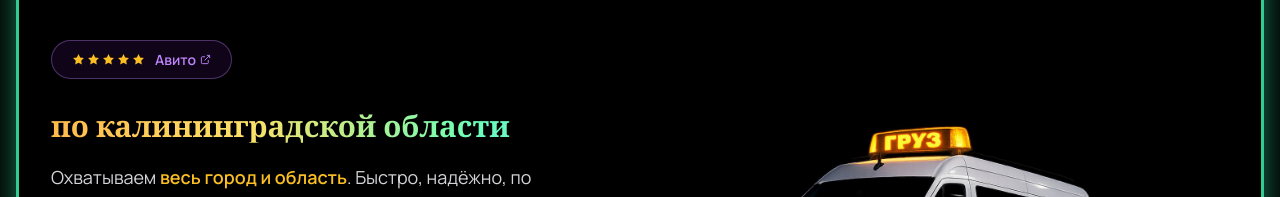
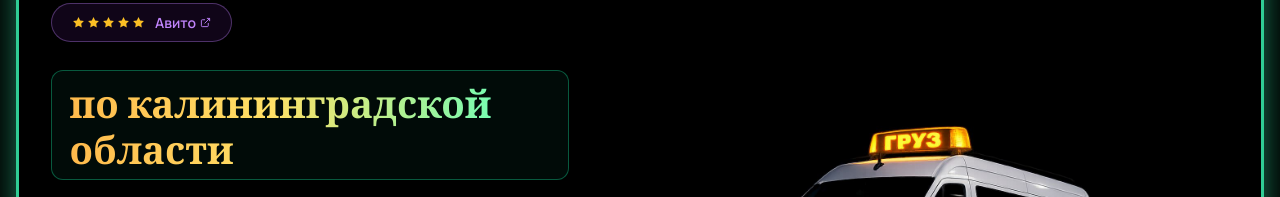
Before and after one commit to real1zator/artem-gruzoperevozki-kaliningrad, a plain HTML site: page index.html in a window 1280 px wide. Shown: the part 222-419 px from the top of the page. Drawn offline with nearby package versions, Linux system fonts and the light colour scheme; no server answers; a script that the page names is missing; a web font is replaced by a local one.

Commit message:
Deploy landing page

```diff
--- a/index.html
+++ b/index.html
@@ -126,7 +126,9 @@ body{background:#000;color:#fafafa;font-family:'Manrope',sans-serif;-webkit-font
       </div>
 
       <div class="font-playfair" style="margin-bottom:1.25rem">
-        <div style="font-size:clamp(1.1rem,2.5vw,1.85rem);font-weight:700;line-height:1.2"><span class="gradient-text-rainbow" style="animation-delay:-.5s">по калининградской области</span></div>
+        <div style="display:inline-block;border:1.5px solid rgba(16,185,129,.45);border-radius:12px;padding:.5rem 1.1rem;background:rgba(16,185,129,.06)">
+          <div style="font-size:clamp(1.4rem,3.5vw,2.4rem);font-weight:900;line-height:1.2"><span class="gradient-text-rainbow" style="animation-delay:-.5s">по калининградской области</span></div>
+        </div>
       </div>
 
       <p class="hero-desc" style="color:#d4d4d8;font-size:1.125rem;max-width:520px;line-height:1.65;margin-bottom:1.5rem">
```
